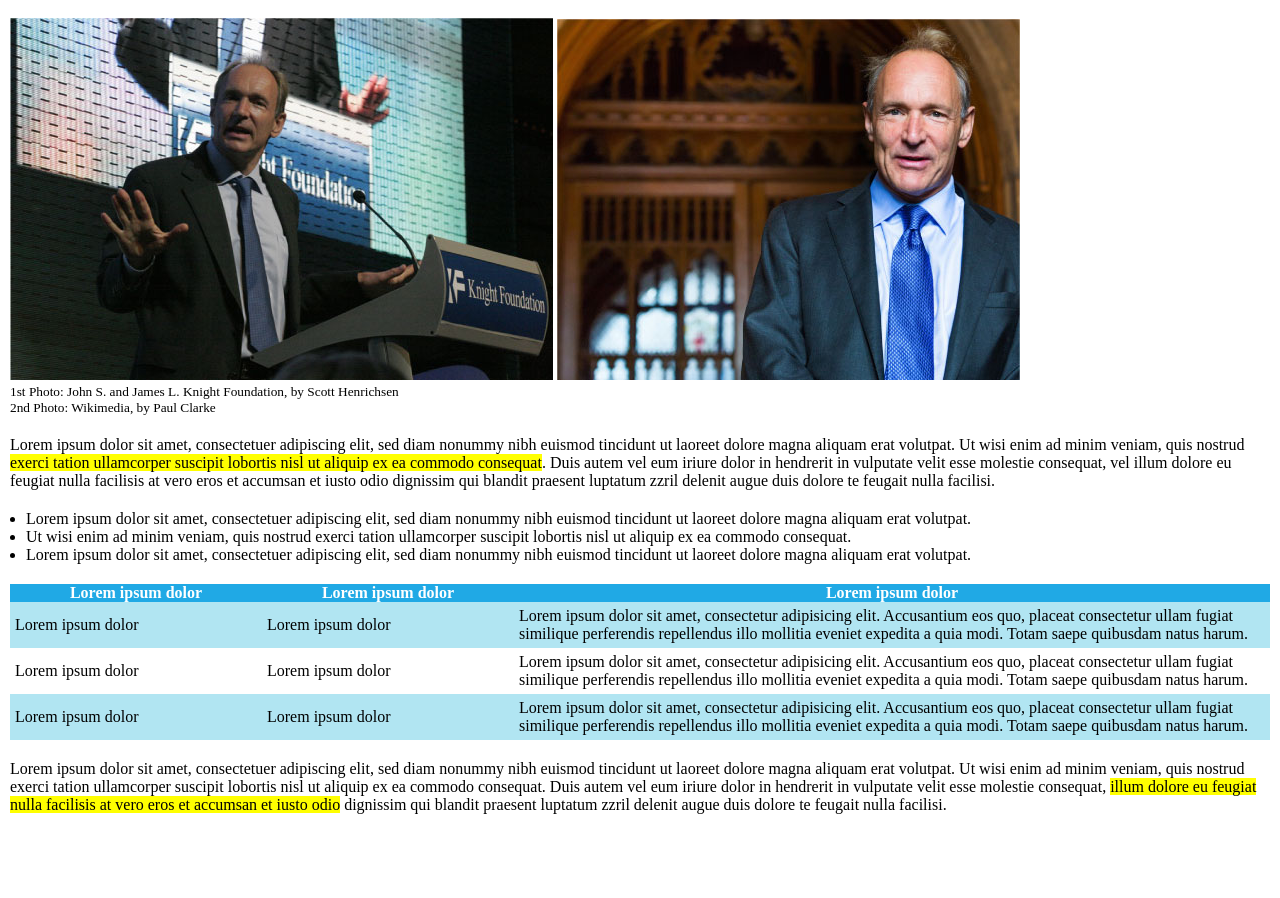
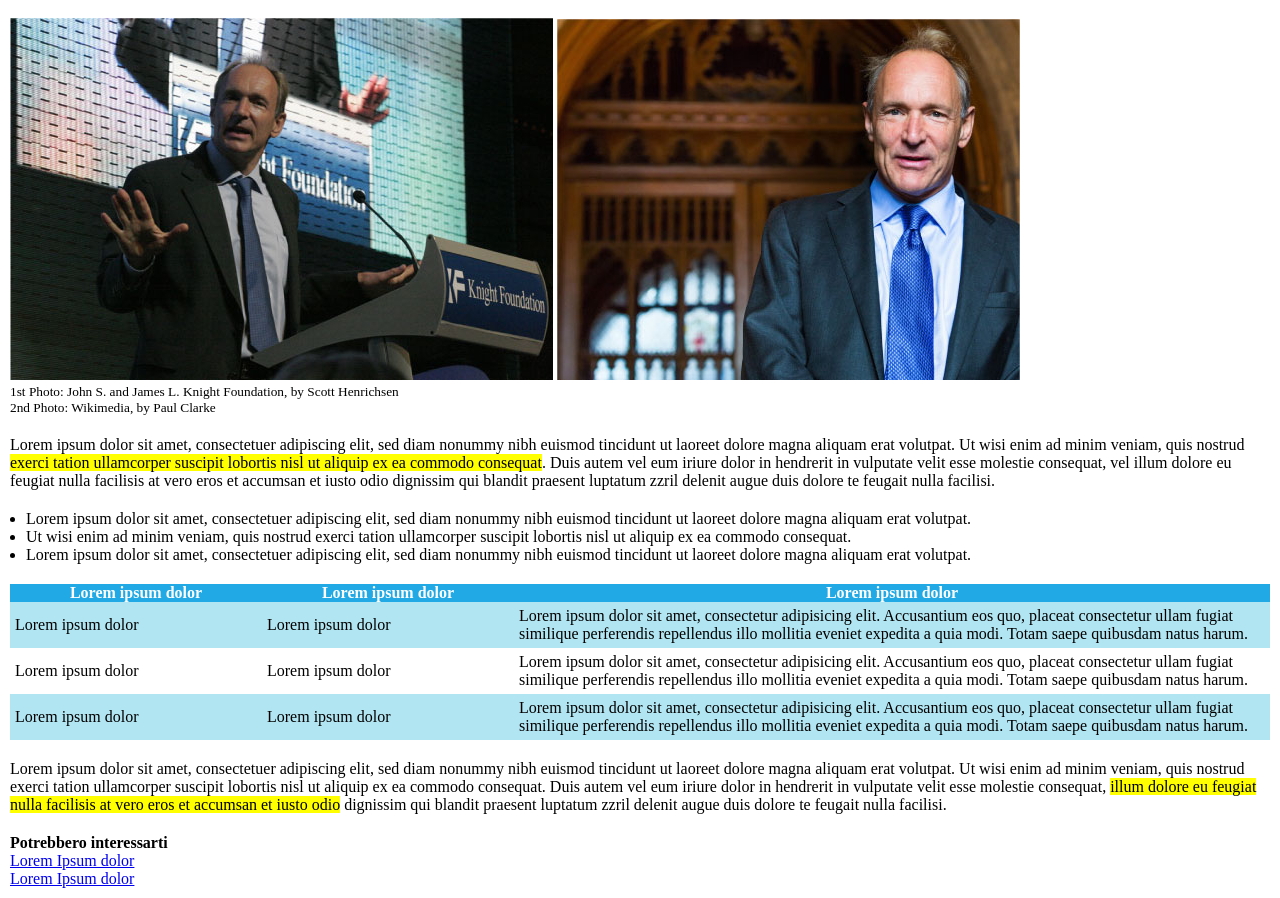
Before and after one commit to Luis-Mocha/html-css-booleaner, a plain HTML site: page index.html in a window 1280 px wide. Shown: the part 175-1073 px from the top of the page. Before the commit the page ends 1009 px from the top, so only its background shows below. Drawn offline with Linux system fonts and the light colour scheme.

Commit message:
struttura htmlsezione "potrebbe interessarti"

```diff
--- a/index.html
+++ b/index.html
@@ -83,6 +83,19 @@
             </div>
 
         </section>
+<!-- Sezione "POTREBBE INTERESSARTI" -->
+        <section id="potrebbe-interessarti">
+            <h4>Potrebbero interessarti</h4>
+            <!-- creo dei div uguali per contenere le anteprime con i link di artcioli alternativi -->
+            <div class=" articolo-altenativo link-articolo-1">
+                <a href="http://" target="_blank" rel="noopener noreferrer">Lorem Ipsum dolor</a>
+            </div>
+
+            <div class="articolo-alternativo link-articolo-2">
+                <a href="http://" target="_blank" rel="noopener noreferrer">Lorem Ipsum dolor</a>
+            </div>
+
+        </section>
     </main>
 
 </body>
```
